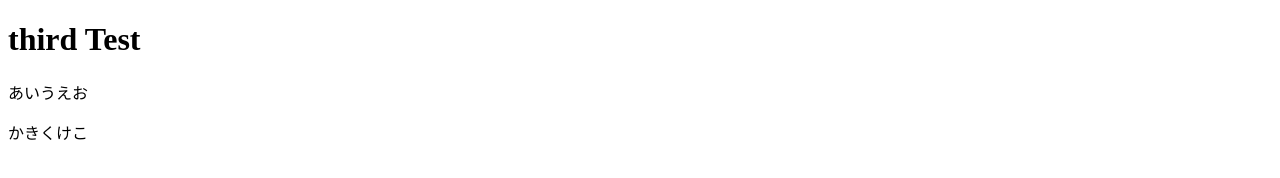
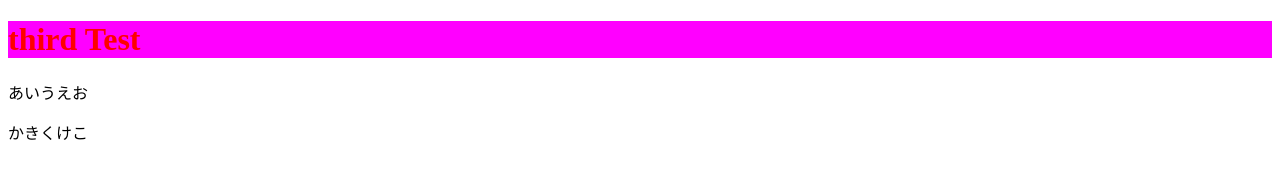
Before and after one commit to zdrive20150601/thirdTest02, a plain HTML site: page index.html in a window 1280 px wide. Drawn offline with Linux system fonts and the light colour scheme.

Commit message:
cssを追加

```diff
--- /dev/null
+++ b/css/style.css
@@ -0,0 +1,6 @@
+@charset "UTF-8";
+
+h1 {
+  color: #f00;
+  background-color: #f0f;
+}
--- a/index.html
+++ b/index.html
@@ -3,6 +3,7 @@
 <head>
   <meta charset="UTF-8">
   <title>third Test</title>
+  <link rel="stylesheet" href="css/style.css">
 </head>
 <body>
   <h1>third Test</h1>
```
